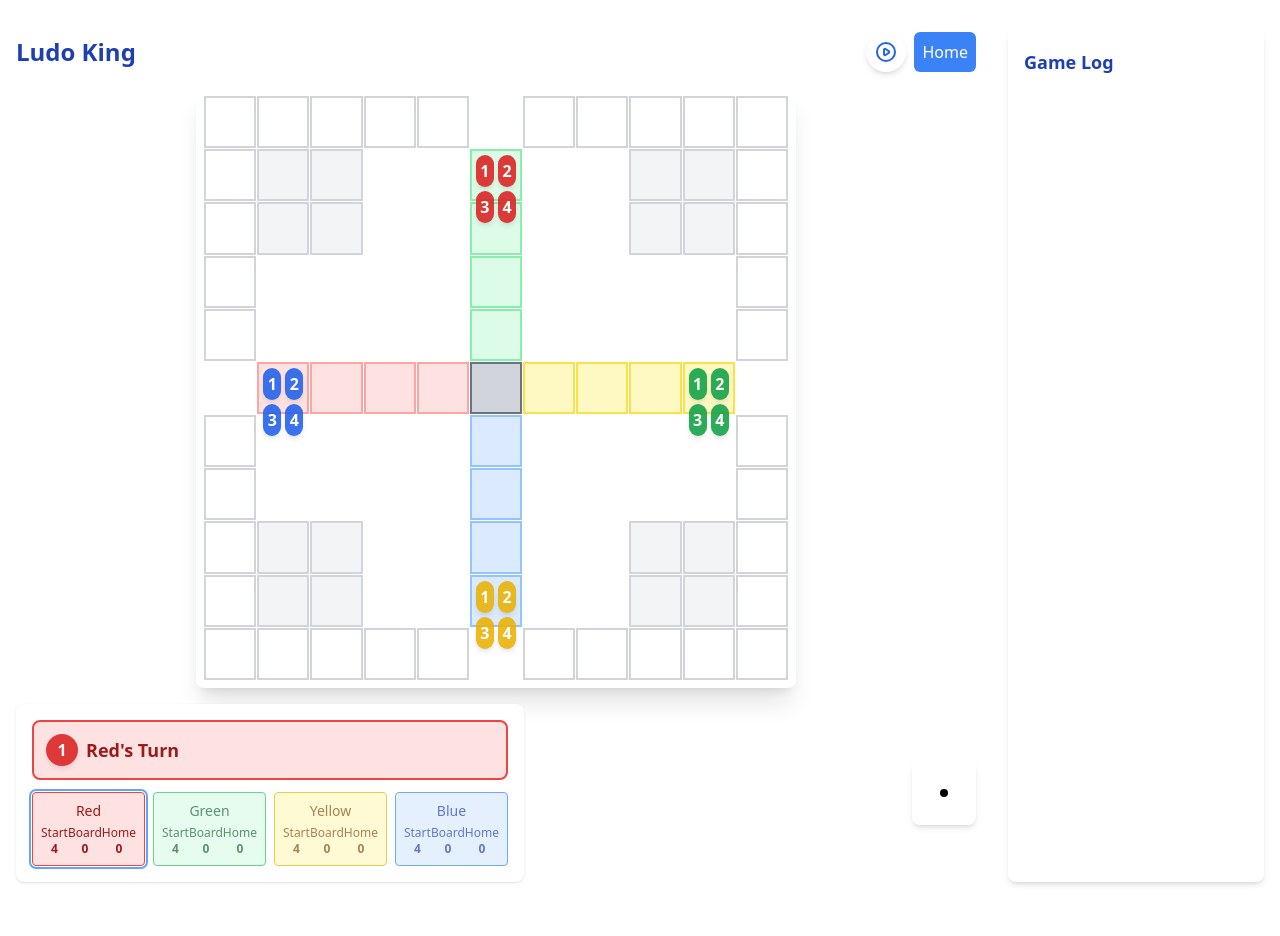
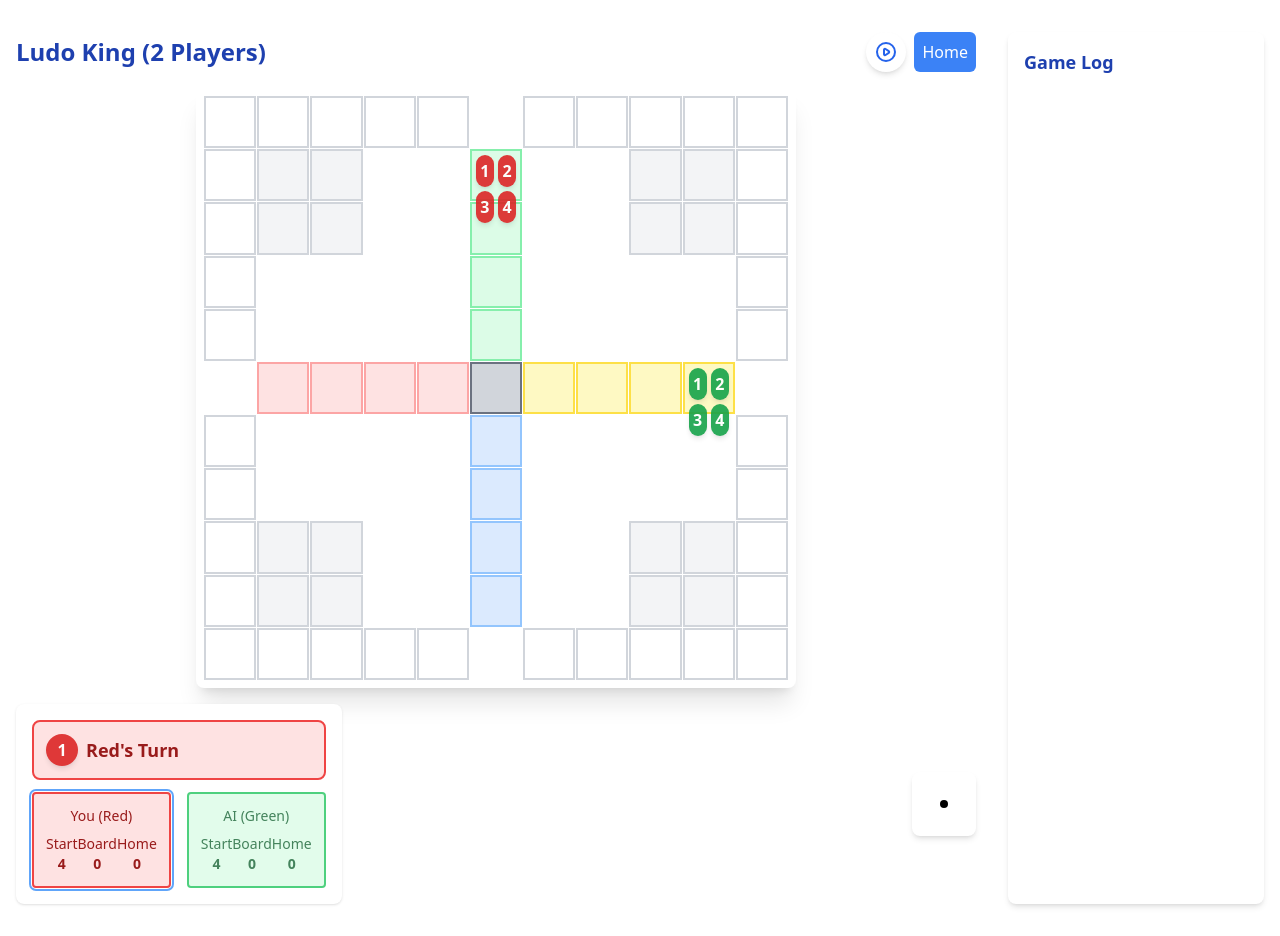
Before and after one commit to petergangmei/ludo-react-js, a React (Vite) app: page /game in a window 1280 px wide. Before the commit the page ends 914 px from the top, so only its background shows below. Built offline with nearby package versions, Linux system fonts and the light colour scheme.

Commit message:
Convert to two-player game with red (human) and green (AI)

```diff
--- a/src/components/GameController.jsx
+++ b/src/components/GameController.jsx
@@ -34,12 +34,12 @@
     }
   }, [gameState]);
 
-  // Handle AI turns
+  // Handle AI turns for green player
   useEffect(() => {
     const currentPlayer = PLAYERS[gameState.currentPlayerIndex];
-    const isAiTurn = currentPlayer !== 'red'; // Assuming 'red' is the human player
+    const isGreenTurn = currentPlayer === 'green'; // Green is AI controlled
 
-    if (isAiTurn && !isAiThinking && gameState.status !== 'finished') {
+    if (isGreenTurn && !isAiThinking && gameState.status !== 'finished') {
       // Set AI thinking state to prevent multiple AI moves
       setIsAiThinking(true);
 
@@ -89,7 +89,7 @@
   const currentPlayer = PLAYERS[gameState.currentPlayerIndex];
 
   // Determine if it's the human player's turn
-  const isPlayerTurn = currentPlayer === 'red'; // Assuming 'red' is the human player
+  const isPlayerTurn = currentPlayer === 'red'; // Red is the human player
 
   // Determine if the dice can be rolled
   const canRollDice = isPlayerTurn && !isAiThinking && (!gameState.diceRolled || (gameState.extraTurn && gameState.tokenMoved));
@@ -109,7 +109,7 @@
         {/* Game board and controls */}
         <div className="flex-1">
           <div className="mb-4 flex justify-between items-center">
-            <h1 className="text-2xl font-bold text-blue-800">Ludo King</h1>
+            <h1 className="text-2xl font-bold text-blue-800">Ludo King (2 Players)</h1>
             <div className="flex space-x-2">
               <AnimationToggle />
               <Link to="/" className="p-2 bg-blue-500 text-white rounded-md hover:bg-blue-600 transition-colors">
--- a/src/components/PlayerInfo.jsx
+++ b/src/components/PlayerInfo.jsx
@@ -20,8 +20,6 @@
   const colorClasses = {
     red: 'bg-red-100 border-red-500 text-red-800',
     green: 'bg-green-100 border-green-500 text-green-800',
-    yellow: 'bg-yellow-100 border-yellow-500 text-yellow-800',
-    blue: 'bg-blue-100 border-blue-500 text-blue-800',
   };
 
   // Get token counts for all players
@@ -54,26 +52,27 @@
           </div>
           {gameState.status === 'finished' && (
             <div className="text-green-600 font-bold">
-              {gameState.winner === 'red' ? 'You Win!' : `${gameState.winner.charAt(0).toUpperCase() + gameState.winner.slice(1)} Wins!`}
+              {gameState.winner === 'red' ? 'You Win!' : 'Green Wins!'}
             </div>
           )}
         </div>
       </div>
 
-      <div className="grid grid-cols-4 gap-2">
+      <div className="grid grid-cols-2 gap-4">
         {PLAYERS.map(player => {
           const counts = getTokenCounts(player);
           const isCurrentPlayer = player === currentPlayer;
+          const playerLabel = player === 'red' ? 'You (Red)' : 'AI (Green)';
 
           return (
             <div
               key={player}
-              className={`p-2 rounded border ${colorClasses[player]} ${isCurrentPlayer ? 'ring-2 ring-offset-1 ring-blue-400' : 'opacity-70'}`}
+              className={`p-3 rounded border-2 ${colorClasses[player]} ${isCurrentPlayer ? 'ring-2 ring-offset-1 ring-blue-400' : 'opacity-80'}`}
             >
-              <div className="text-center text-sm font-medium mb-1">
-                {player.charAt(0).toUpperCase() + player.slice(1)}
+              <div className="text-center text-sm font-medium mb-2">
+                {playerLabel}
               </div>
-              <div className="flex justify-around text-xs">
+              <div className="flex justify-around text-sm">
                 <div className="text-center">
                   <div>Start</div>
                   <div className="font-bold">{counts.start}</div>
--- a/src/game-logic/gameState.js
+++ b/src/game-logic/gameState.js
@@ -6,7 +6,7 @@
  */
 
 // Constants for the game
-export const PLAYERS = ['red', 'green', 'yellow', 'blue'];
+export const PLAYERS = ['red', 'green']; // Only red and green players for a two-player game
 export const TOKENS_PER_PLAYER = 4;
 export const BOARD_SIZE = 52; // Number of cells in the main track
 export const HOME_STRETCH_SIZE = 6; // Number of cells in the home stretch
@@ -14,7 +14,7 @@
 // Initial game state
 export const createInitialGameState = () => {
   return {
-    // Current player index (0-3)
+    // Current player index (0-1)
     currentPlayerIndex: 0,
 
     // Current dice value (1-6)
@@ -37,8 +37,6 @@
     tokenPositions: {
       red: Array(TOKENS_PER_PLAYER).fill('start'),
       green: Array(TOKENS_PER_PLAYER).fill('start'),
-      yellow: Array(TOKENS_PER_PLAYER).fill('start'),
-      blue: Array(TOKENS_PER_PLAYER).fill('start'),
     },
 
     // Game status
```
